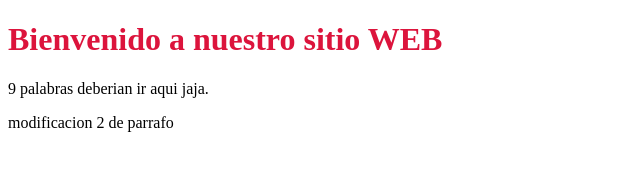
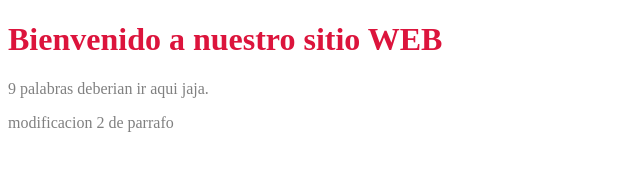
Before and after one commit to KaliEdwin/Practica1expRepositorios, a plain HTML site: page index.html in a window 1280 px wide. Shown: the whole page, without its empty margins (0-640 px from the left). Drawn offline with Linux system fonts and the light colour scheme.

Commit message:
add p styles

```diff
--- a/CSS/styles.css
+++ b/CSS/styles.css
@@ -1,3 +1,6 @@
 h1{
     color: crimson;
 }
+p{
+    color: grey;
+}
--- a/js/main.js
+++ b/js/main.js
@@ -0,0 +1 @@
+console.log (´HOLA MUNDO-- PRUEBA js main!´);
```
